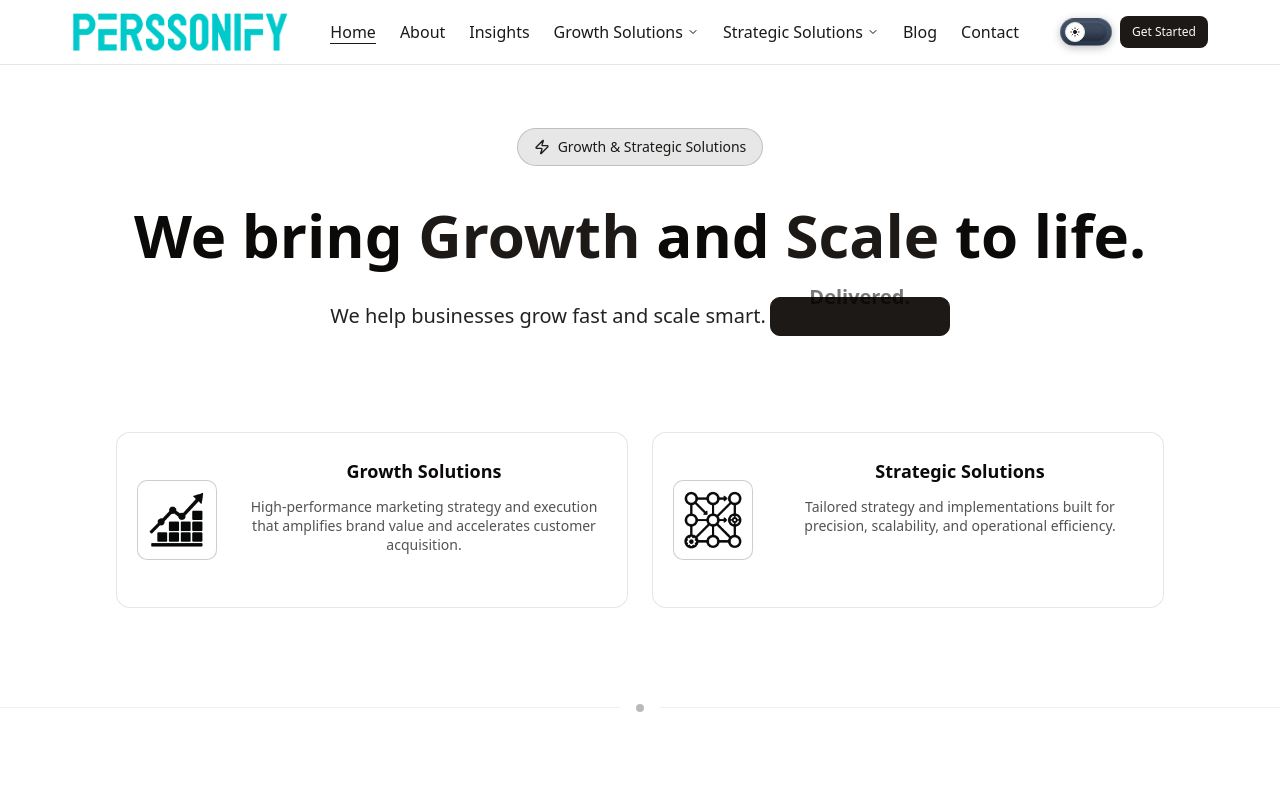
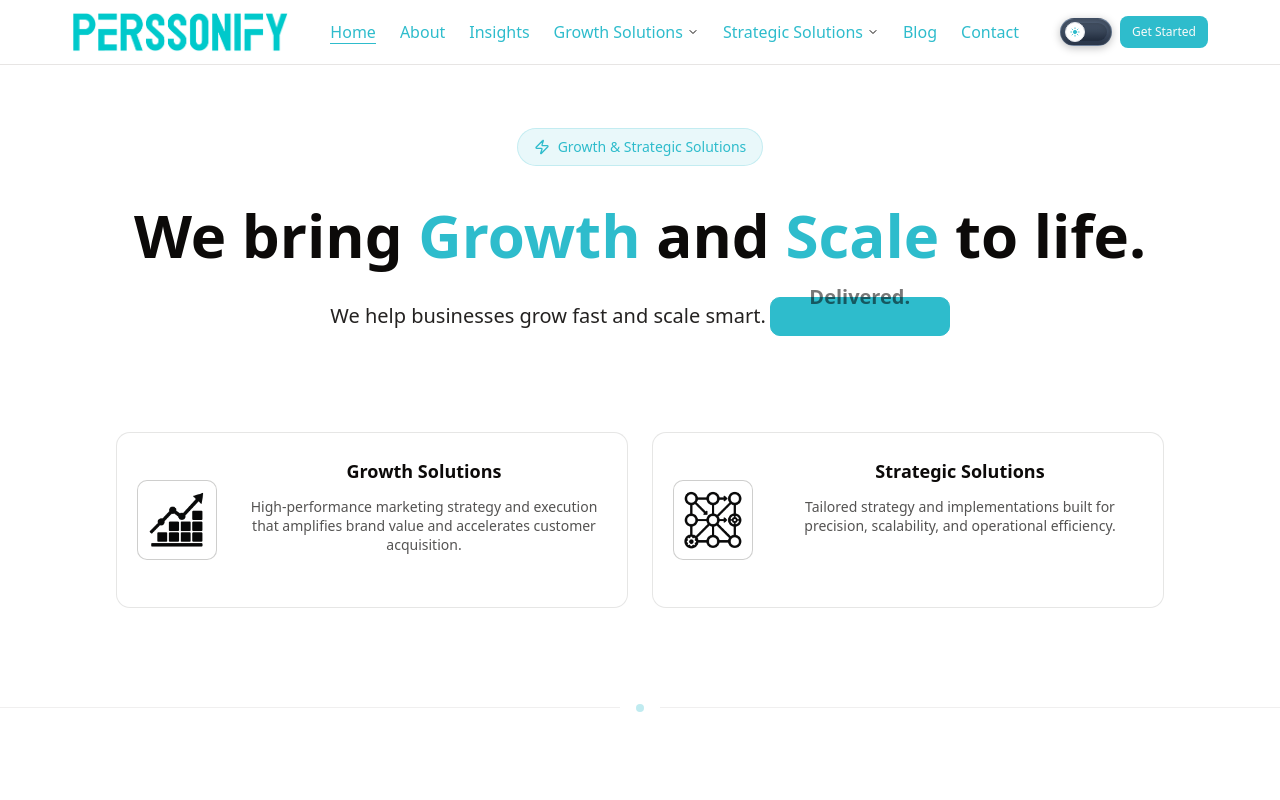
Before and after one commit to Perssonify/Perssonify-Web-Frontend, a Next.js app: page / in a window 1280 px wide. Shown: the top 800 px of the page. Built offline with nearby package versions, Linux system fonts and the light colour scheme.

Commit message:
Primary color added

```diff
--- a/src/app/globals.css
+++ b/src/app/globals.css
@@ -51,7 +51,7 @@
   --card-foreground: oklch(0.147 0.004 49.25);
   --popover: oklch(1 0 0);
   --popover-foreground: oklch(0.147 0.004 49.25);
-  --primary: oklch(0.216 0.006 56.043);
+  --primary: #2ebccc;
   --primary-foreground: oklch(0.985 0.001 106.423);
   --secondary: oklch(0.97 0.001 106.424);
   --secondary-foreground: oklch(0.216 0.006 56.043);
```
